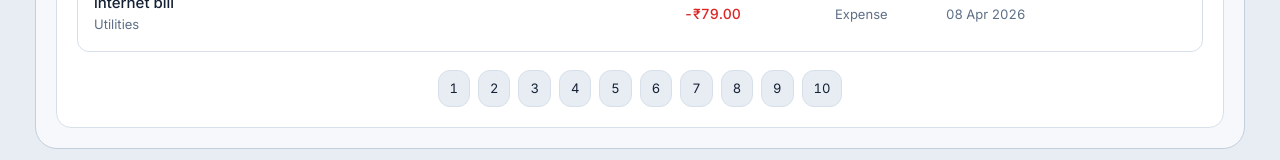
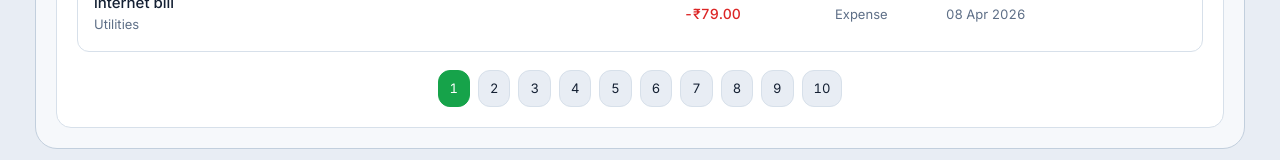
Before and after one commit to mohitagarwal11/finance-dashboard, a React (Vite) app in the folder frontend/: page / in a window 1280 px wide. Shown: the part 1579-1739 px from the top of the page. Built offline with nearby package versions, Linux system fonts and the light colour scheme.

Commit message:
Fix: Page Update

```diff
--- a/frontend/src/components/Pagination.jsx
+++ b/frontend/src/components/Pagination.jsx
@@ -1,14 +1,20 @@
-function Pagination({ txnPerPage, setCurrPage, totalTxn }) {
-  let pages = [];
-  for (let i = 1; i <= (totalTxn + 1) / txnPerPage; i++) {
-    pages.push(i);
+function Pagination({ currPage, setCurrPage, totalPages }) {
+  if (totalPages <= 1) {
+    return null;
   }
+
+  const pages = Array.from({ length: totalPages }, (_, index) => index + 1);
+
   return (
     <div className="mt-2 flex justify-center">
-      {pages.map((page, index) => (
+      {pages.map((page) => (
         <button
-          className="mx-1 cursor-pointer rounded-(--r-md) border border-(--border) bg-(--bg) px-2.75 py-2 text-[13px] text-(--text) hover:border-(--border-focus) focus:border-(--border-focus) focus:bg-(--surface)"
-          key={index}
+          className={`mx-1 cursor-pointer rounded-(--r-md) border px-2.75 py-2 text-[13px] hover:border-(--border-focus) focus:border-(--border-focus) ${
+            currPage === page
+              ? "border-(--accent) bg-(--accent) text-white focus:bg-(--accent)"
+              : "border-(--border) bg-(--bg) text-(--text) focus:bg-(--surface)"
+          }`}
+          key={page}
           onClick={() => setCurrPage(page)}
         >
           {page}
--- a/frontend/src/sections/TransactionsSection.jsx
+++ b/frontend/src/sections/TransactionsSection.jsx
@@ -39,7 +39,9 @@ function TransactionsSection({
     return matchesSearch && matchesCategory && matchesType;
   });
 
-  const indexOfLastTxn = currPage * txnPerPage;
+  const totalPages = Math.ceil(filteredTransactions.length / txnPerPage);
+  const visiblePage = Math.min(currPage, Math.max(totalPages, 1));
+  const indexOfLastTxn = visiblePage * txnPerPage;
   const indexOfFirstTxn = indexOfLastTxn - txnPerPage;
   const currTxns = filteredTransactions.slice(indexOfFirstTxn, indexOfLastTxn);
 
@@ -142,9 +144,9 @@ function TransactionsSection({
           ))
         )}
         <Pagination
-          txnPerPage={txnPerPage}
+          currPage={visiblePage}
           setCurrPage={setCurrPage}
-          totalTxn={filteredTransactions.length}
+          totalPages={totalPages}
         />
       </div>
     </section>
```
